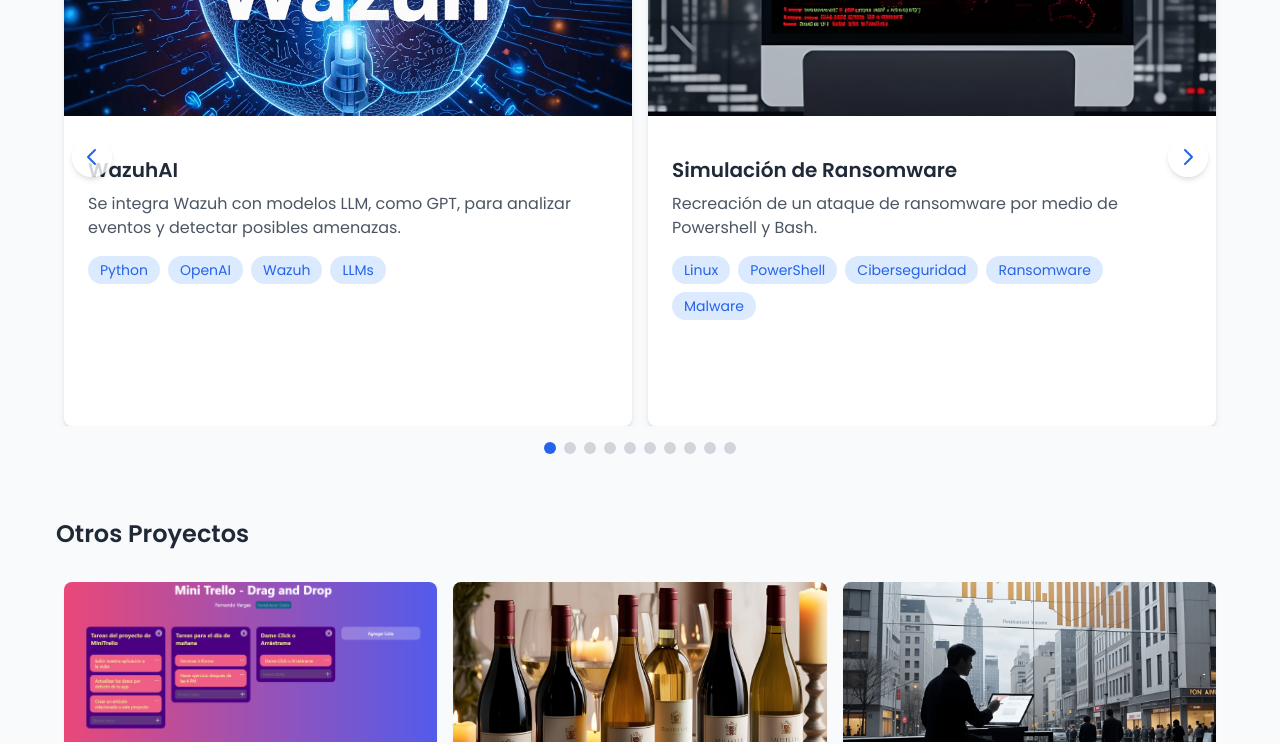
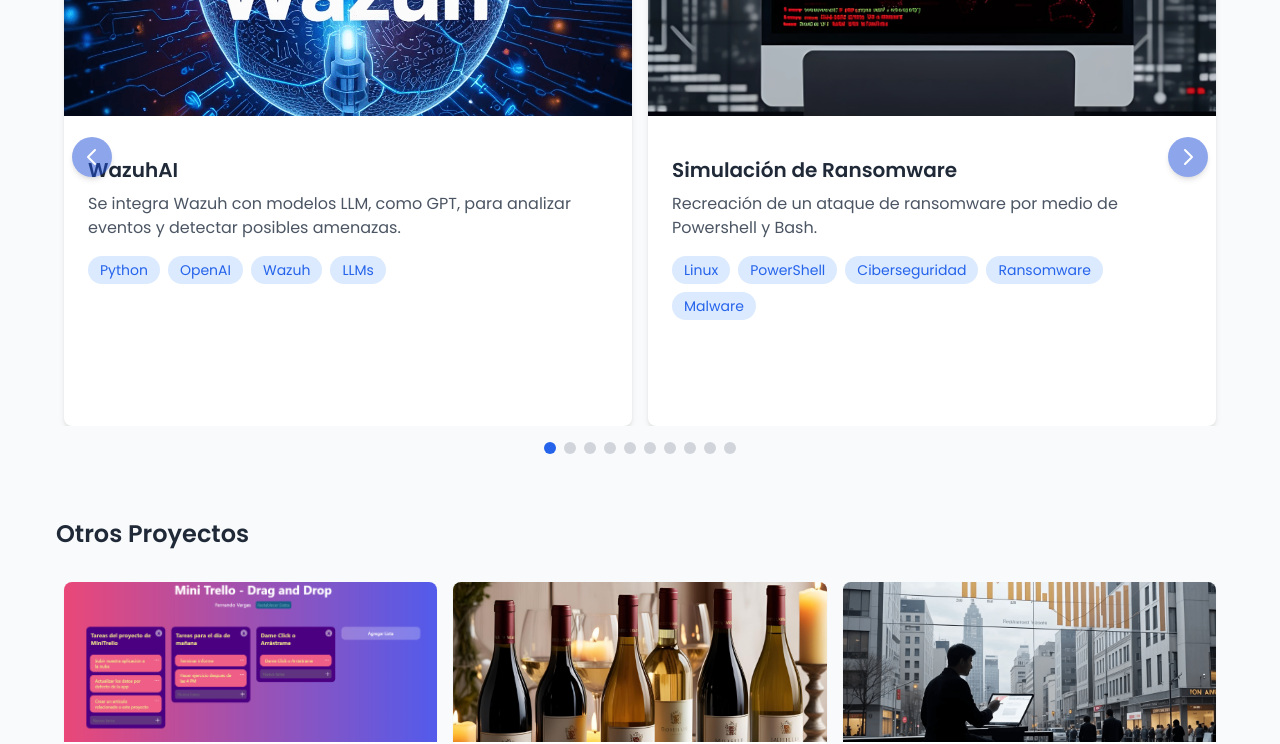
Before and after one commit to fvargas1644/portfolio, an Astro site: page / in a window 1280 px wide. Shown: the part 2700-3444 px from the top of the page. Built offline with nearby package versions, Linux system fonts and the light colour scheme; Astro itself is replaced by a stand-in of ours.

Commit message:
Modificar backgroundcolor de los botones del carousel

```diff
--- a/src/components/Carousel.astro
+++ b/src/components/Carousel.astro
@@ -38,7 +38,7 @@ const {
   {showArrows && (
     <div class="carousel-arrows">
       <button
-        class="carousel-arrow carousel-prev absolute top-1/2 left-4 -translate-y-1/2 bg-white/80 hover:bg-white text-blue-600 p-2 rounded-full shadow-md z-10 focus:outline-none"
+        class="carousel-arrow carousel-prev absolute top-1/2 left-4 -translate-y-1/2 bg-blue-700/50 hover:bg-blue-700/90 text-white p-2 rounded-full shadow-md z-10 focus:outline-none"
         aria-label="Anterior"
       >
         <svg xmlns="http://www.w3.org/2000/svg" class="h-6 w-6" fill="none" viewBox="0 0 24 24" stroke="currentColor">
@@ -46,7 +46,7 @@ const {
         </svg>
       </button>
       <button
-        class="carousel-arrow carousel-next absolute top-1/2 right-4 -translate-y-1/2 bg-white/80 hover:bg-white text-blue-600 p-2 rounded-full shadow-md z-10 focus:outline-none"
+        class="carousel-arrow carousel-next absolute top-1/2 right-4 -translate-y-1/2 bg-blue-700/50 hover:bg-blue-700/90 text-white p-2 rounded-full shadow-md z-10 focus:outline-none"
         aria-label="Siguiente"
       >
         <svg xmlns="http://www.w3.org/2000/svg" class="h-6 w-6" fill="none" viewBox="0 0 24 24" stroke="currentColor">
```
